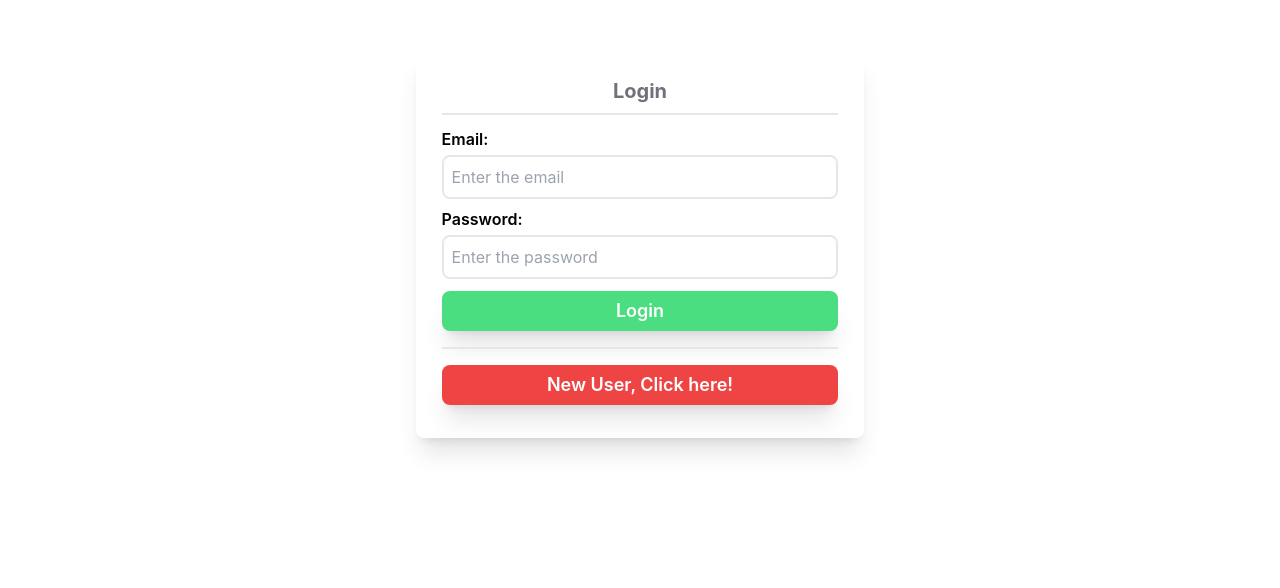
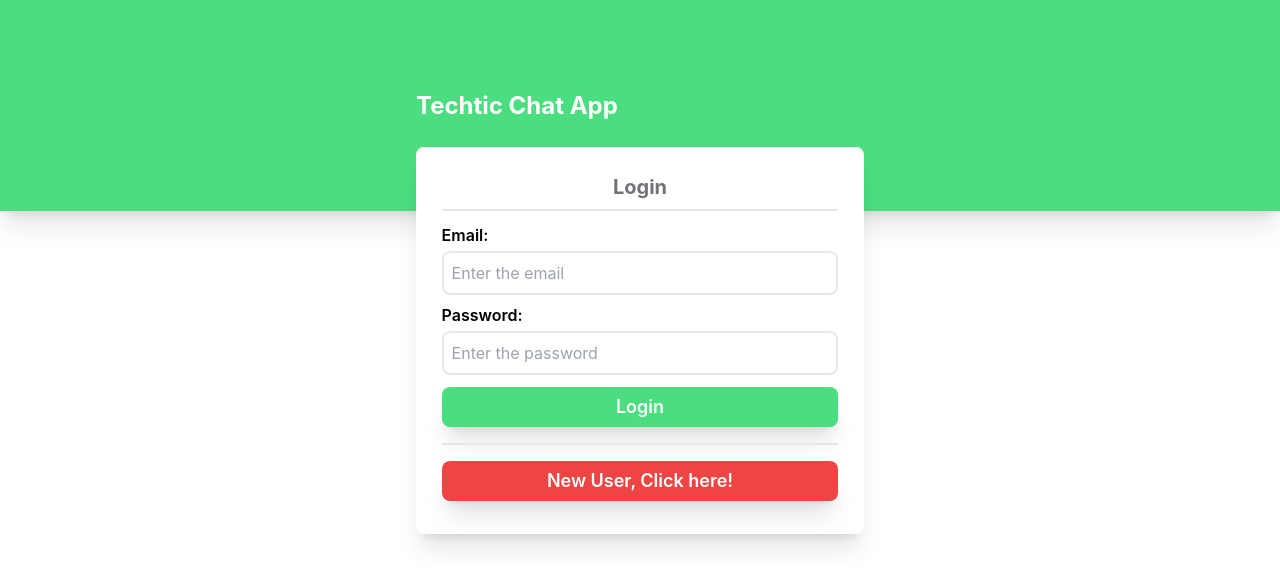
Before and after one commit to vrajesh-techtic/Techtic-Chat-App, a React (Create React App) app in the folder frontend/: page /login in a window 1280 px wide. Shown: the top 588 px of the page. Built offline with nearby package versions, Linux system fonts and the light colour scheme.

Commit message:
added backgound header in user login and signup components in reactjs

```diff
--- /dev/null
+++ b/frontend/src/components/CustomSignupLoginHeader.jsx
@@ -0,0 +1,16 @@
+import React from 'react'
+
+const CustomSignupLoginHeader = () => {
+  return (
+    <>
+    <div className="bg-green-400 py-[7%] shadow-xl text-white font-bold text-2xl">
+    <div className='w-[35%] mx-auto'>
+    Techtic Chat App
+    </div>
+  </div>
+
+    </>
+  )
+}
+
+export default CustomSignupLoginHeader
--- a/frontend/src/pages/Login.jsx
+++ b/frontend/src/pages/Login.jsx
@@ -7,6 +7,7 @@ import { useFormik } from 'formik'
 import { customLoginValidations } from '../utils/loginSignupValidators'
 import notificationProvider from '../utils/notificationProvider'
 import axios from 'axios'
+import CustomSignupLoginHeader from '../components/CustomSignupLoginHeader'
 
 
 
@@ -69,8 +70,10 @@ const Login = () => {
 
   return (
     <>
+    <CustomSignupLoginHeader />
     {contextHolder}
-    <form onSubmit={handleSubmit} className="flex flex-col w-[35%] shadow-xl p-[2%] mx-auto my-[4%] rounded-lg">
+
+    <form onSubmit={handleSubmit} className="flex flex-col mt-[-5%] bg-white w-[35%] shadow-xl p-[2%] mx-auto my-[4%] rounded-lg">
       <div className="text-center font-bold text-xl text-zinc-500">Login</div>
       <Divider style={{border: "1px solid #e5e7eb"}} className='my-2'/>
       <CustomInput
--- a/frontend/src/pages/Signup.jsx
+++ b/frontend/src/pages/Signup.jsx
@@ -10,6 +10,7 @@ import StepSignup1 from "../components/StepSignup1";
 import StepSignup2 from "../components/StepSignup2";
 import StepSignup3 from "../components/StepSignup3";
 import StepSignup4 from "../components/StepSignup4";
+import CustomSignupLoginHeader from "../components/CustomSignupLoginHeader";
 
 
 const Signup = () => {
@@ -90,17 +91,7 @@ const Signup = () => {
   // increment / decrement step
 
   const handleStep = (action, errors = null) => {
-    console.log("step: ", step);
-    console.log(
-      "rtrtrtrt",
-      step === 1 &&
-        !errors.email &&
-        !errors.name &&
-        !errors.username &&
-        !values.email &&
-        !values.name &&
-        !values.username
-    );
+
     if (action == "increment" && step < 4 && errors) {
       if (
         step === 1 &&
@@ -131,10 +122,14 @@ const Signup = () => {
 
   return (
     <>
+
+      <CustomSignupLoginHeader/>
       {contextHolder}
+
+
       <form
         onSubmit={handleSubmit}
-        className="flex flex-col w-[35%] shadow-xl p-[2%] mx-auto my-[4%] rounded-lg"
+        className="flex flex-col mt-[-5%] bg-white w-[35%] z-10 shadow-xl  p-[2%] mx-auto rounded-lg"
       >
         <div className="text-center font-bold text-xl text-zinc-500">
           Signup
--- a/frontend/src/utils/loginSignupValidators.js
+++ b/frontend/src/utils/loginSignupValidators.js
@@ -66,11 +66,12 @@ export const customSignupValidations = Yup.object({
       .max(10)
       .test(
         "no-spaces",
-        "Phone number should not contain spaces",
-        (value) => !/^\s+$/.test(value)
+        "Phone number should not contain spaces and should be positive",
+        (value) => value ? value >0 && !/^\s+$/.test(value) : " "
       )
       .label("Phone Number"),
       gender: Yup.string().required("Gender is required"),
       dob: Yup.date().required("Date of birth is required"),
       countryCode: Yup.string().required("Please select country code"),
+      profilePic: Yup.mixed().required("Please upload image")
 });
```
